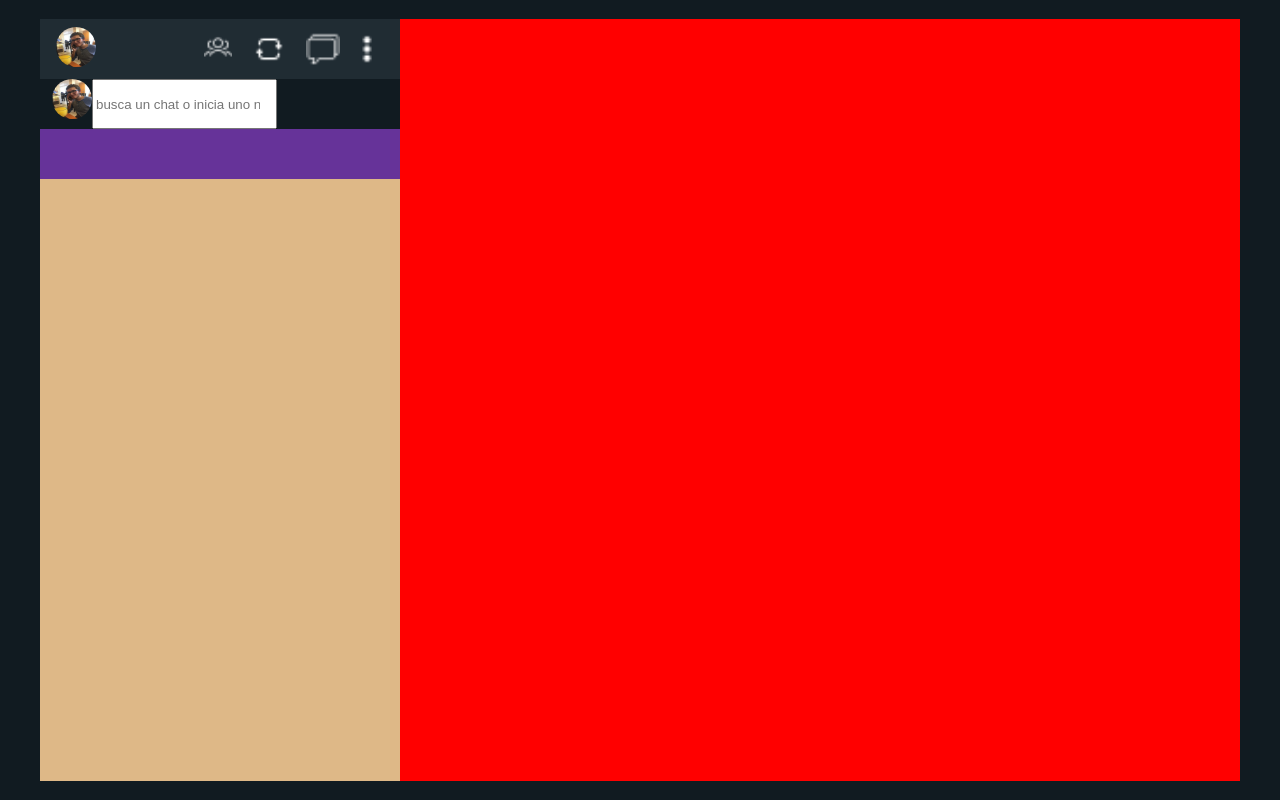
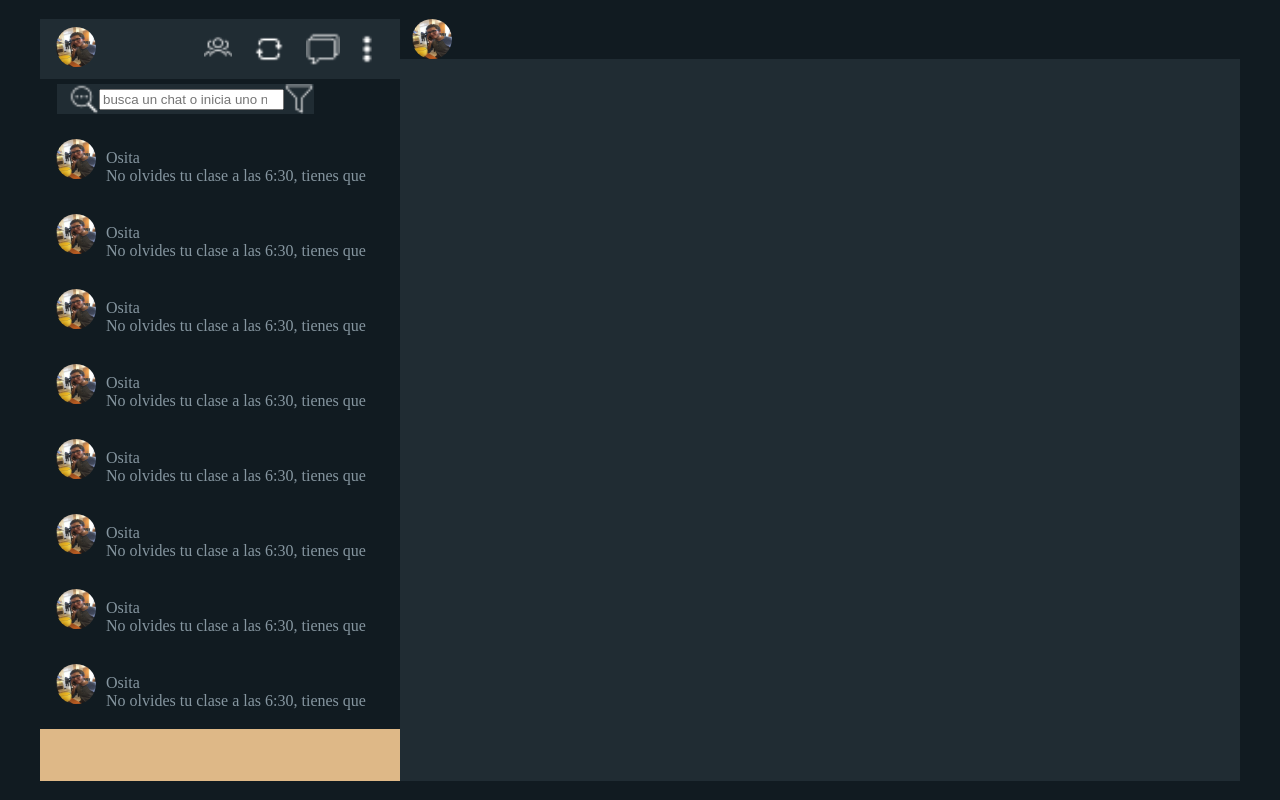
Before and after one commit to AbelGuillermoSmithRuiz/Project-WhatsApp-HTML-CSS, a plain HTML site: page index.html in a window 1280 px wide. Drawn offline with Linux system fonts and the light colour scheme.

Commit message:
panel izquierdo de contactos

```diff
--- a/index.html
+++ b/index.html
@@ -28,13 +28,52 @@
             </header>
 
             <div id="contenedorFiltro">
-                <div id="lupa">
+                <div id="barrabusqueda">
+                    <img id="fotolupa" src="./assets/lupa.png" alt="lupa" width="30px" height="30px" >
+                    <input id="barrafiltro" type="search" placeholder="busca un chat o inicia uno nuevo">
+                    <img id="fotofiltro" src="./assets/filtro.png" alt="filtro" width="30px" height="30px" >
+                </div>
 
-                </div>
+            </div>
+
+            <div id="contenedorChat1">
                 <img id="fotoperfil" src="./assets/fotoabel.jpg" alt="osito" width="40px" height="40px" >
-                <input type="search" placeholder="busca un chat o inicia uno nuevo" width="90">
+                <p style="margin: 10px;">Osita <br> No olvides tu clase a las 6:30, tienes que </p>
+
             </div>
-            <div id="contenedorChats">
+            <div id="contenedorChat2">
+                <img id="fotoperfil" src="./assets/fotoabel.jpg" alt="osito" width="40px" height="40px" >
+                <p style="margin: 10px;">Osita <br> No olvides tu clase a las 6:30, tienes que </p>
+
+            </div>
+            <div id="contenedorChat3">
+                <img id="fotoperfil" src="./assets/fotoabel.jpg" alt="osito" width="40px" height="40px" >
+                <p style="margin: 10px;">Osita <br> No olvides tu clase a las 6:30, tienes que </p>
+
+            </div>
+            <div id="contenedorChat4">
+                <img id="fotoperfil" src="./assets/fotoabel.jpg" alt="osito" width="40px" height="40px" >
+                <p style="margin: 10px;">Osita <br> No olvides tu clase a las 6:30, tienes que </p>
+
+            </div>
+            <div id="contenedorChat5">
+                <img id="fotoperfil" src="./assets/fotoabel.jpg" alt="osito" width="40px" height="40px" >
+                <p style="margin: 10px;">Osita <br> No olvides tu clase a las 6:30, tienes que </p>
+
+            </div>
+            <div id="contenedorChat6">
+                <img id="fotoperfil" src="./assets/fotoabel.jpg" alt="osito" width="40px" height="40px" >
+                <p style="margin: 10px;">Osita <br> No olvides tu clase a las 6:30, tienes que </p>
+
+            </div>
+            <div id="contenedorChat7">
+                <img id="fotoperfil" src="./assets/fotoabel.jpg" alt="osito" width="40px" height="40px" >
+                <p style="margin: 10px;">Osita <br> No olvides tu clase a las 6:30, tienes que </p>
+
+            </div>
+            <div id="contenedorChat8">
+                <img id="fotoperfil" src="./assets/fotoabel.jpg" alt="osito" width="40px" height="40px" >
+                <p style="margin: 10px;">Osita <br> No olvides tu clase a las 6:30, tienes que </p>
 
             </div>
         </div>
@@ -44,8 +83,24 @@
 
 
         <div id="derecho">
+            <header id="dentroDeChat"   >
+                <div >
+                    <img style="align-items: right" id="fotoperfil" src="./assets/fotoabel.jpg" alt="osito" width="40px" height="40px" >
+                </div>
+            </header>
+            <div id="header-bajo">
+                <h4></h4>
+            </div>
+
+
+
+
+
+
 
         </div>
+
+
     </div>
 </body>
 </html>
--- a/style.css
+++ b/style.css
@@ -42,33 +42,119 @@ body {
 
 
     #contenedorFiltro {
-        width: calc(100%-32px);
+        width: calc(100%-24px);
         height: 50px;
         background-color: #111b21;
         padding: 0px 0px 0px 12px;
         display: flex;
 
     }
+        #barrabusqueda {
+            width: calc(100%-24px);
+            height: 30px;
+            padding: 0px 0px 0px 12px;
+            background-color: #202c33;
 
 
-    #contenedorChats {
+
+            margin: 5px;
+
+            display: flex;
+            flex-direction: row;
+            justify-content: space-between;
+            align-items: center;
+        }
+
+
+    #contenedorChat1 {
         width: calc(100%-32px);
-        height: 50px;
-        background-color: rebeccapurple;
+        height: 55px;
+        padding: 10px 16px;
+        background-color: #111b21;
+        color: #8696a0;
+        display: flex;
     }
-        #barrabusqueda {
-            width: calc(100%-32px);
-            height: 50px;
-            background-color: cornsilk;
-}
+    #contenedorChat2 {
+        width: calc(100%-32px);
+        height: 55px;
+        padding: 10px 16px;
+        background-color: #111b21;
+        color: #8696a0;
+        display: flex;
+    }
+    #contenedorChat3 {
+        width: calc(100%-32px);
+        height: 55px;
+        padding: 10px 16px;
+        background-color: #111b21;
+        color: #8696a0;
+        display: flex;
+    }
+    #contenedorChat4 {
+        width: calc(100%-32px);
+        height: 55px;
+        padding: 10px 16px;
+        background-color: #111b21;
+        color: #8696a0;
+        display: flex;
+    }
+    #contenedorChat5 {
+        width: calc(100%-32px);
+        height: 55px;
+        padding: 10px 16px;
+        background-color: #111b21;
+        color: #8696a0;
+        display: flex;
+    }
+    #contenedorChat6 {
+        width: calc(100%-32px);
+        height: 55px;
+        padding: 10px 16px;
+        background-color: #111b21;
+        color: #8696a0;
+        display: flex;
+    }#contenedorChat7 {
+        width: calc(100%-32px);
+        height: 55px;
+        padding: 10px 16px;
+        background-color: #111b21;
+        color: #8696a0;
+        display: flex;
+    }#contenedorChat8 {
+        width: calc(100%-32px);
+        height: 55px;
+        padding: 10px 16px;
+        background-color: #111b21;
+        color: #8696a0;
+        display: flex;
+    }
+
 
 
 
 
 #derecho {
 
-    background-color: red;
+    background-color: #202c33;
 }
+
+
+    #dentroDeChat{
+        width: calc(100%-32px);
+        height: 40px;
+        padding: 10px 16px;
+        background-color: #111b21;
+        padding: 0px 0px 0px 12px;
+        display: flex;
+    }
+
+
+    #header-bajo{
+        float: calc(100%-32px);
+        padding: 10px 16px;
+        background-color: 111b21;
+    }
+
 
 #fotoperfil {
     border-radius: 50%;
```
Also changed, not shown: assets/filtro.png (added), assets/lupa.png (added).
